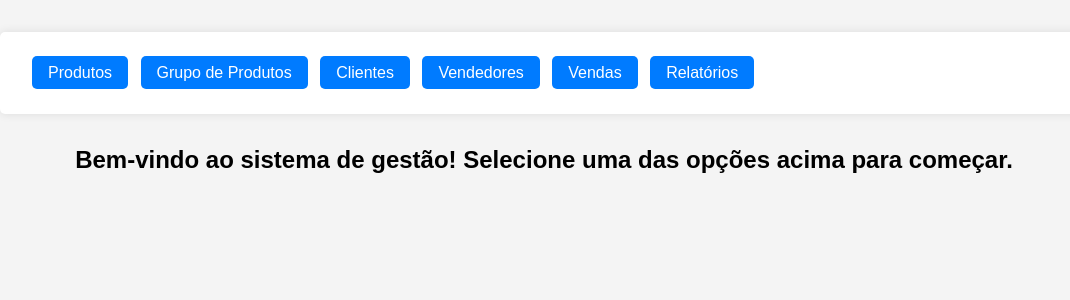
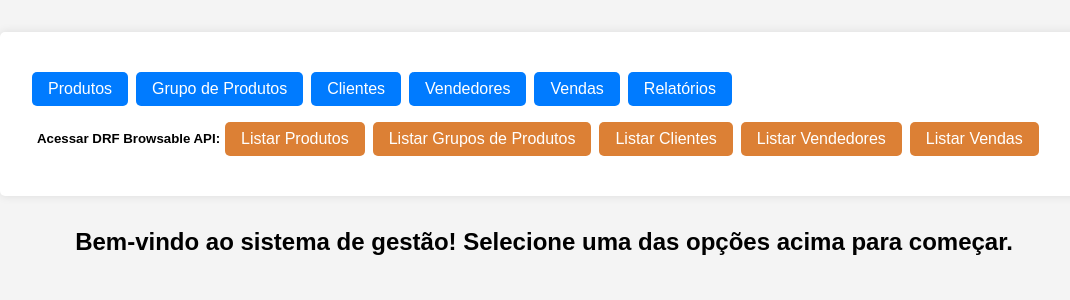
Before and after one commit to MrHoss/django-sales-project, a Django app: page / in a window 1280 px wide. Shown: the part 112-412 px from the top of the page, without its empty margins (96-1166 px from the left). Run offline with Django 5.2, Linux system fonts and the light colour scheme; parts of the project's set-up code (start-up, migrations or seed data) failed here and were passed over.

Commit message:
Adicionado rotas do DRF Browsable API ao index

```diff
--- a/clientes/urls.py
+++ b/clientes/urls.py
@@ -2,9 +2,13 @@ from django.urls import path, include
 from rest_framework.routers import DefaultRouter
 from .views import ClienteViewSet
 
+app_name = 'clientes'
+
+# Criação do router
 router = DefaultRouter()
-router.register(r'clientes', ClienteViewSet)
+router.register(r'clientes', ClienteViewSet, basename='clientes')
 
 urlpatterns = [
+    # Inclui todas as rotas definidas pelo router
     path('', include(router.urls)),
 ]
--- a/frontend/static/frontend/static/styles.css
+++ b/frontend/static/frontend/static/styles.css
@@ -101,3 +101,10 @@ th {
 .welcome-container{
     text-align: center;
 }
+.box{
+    display:flex;
+    flex-direction: row;
+    align-items: center;
+    min-height: 50px;
+    margin-bottom: 0;
+}
--- a/frontend/templates/frontend/index.html
+++ b/frontend/templates/frontend/index.html
@@ -14,6 +14,7 @@
         <h1>Página Inicial</h1>
     </div>
     <div class="container">
+        <div class="box">
             <a href="{% url 'produtos' %}" class="button">Produtos</a>
             <a href="{% url 'grupo_produto' %}" class="button">Grupo de Produtos</a>
             <a href="{% url 'clientes' %}" class="button">Clientes</a>
@@ -21,6 +22,15 @@
             <a href="{% url 'vendas' %}" class="button">Vendas</a>
             <a href="{% url 'relatorios' %}" class="button">Relatórios</a>
         </div>
+        <div class="box">
+            <h5 style="margin: 5px;">Acessar DRF Browsable API:</h5>
+            <a href="{% url 'produtos:produtos-list' %}" class="button" style="background-color: #dc8035;">Listar Produtos</a>
+            <a href="{% url 'grupo_produto:grupo_produto-list' %}" class="button" style="background-color: #dc8035;">Listar Grupos de Produtos</a>
+            <a href="{% url 'clientes:clientes-list' %}" class="button" style="background-color: #dc8035;">Listar Clientes</a>
+            <a href="{% url 'vendedores:vendedores-list' %}" class="button" style="background-color: #dc8035;">Listar Vendedores</a>
+            <a href="{% url 'vendas:vendas-list' %}" class="button" style="background-color: #dc8035;">Listar Vendas</a>
+        </div>
+    </div>
     <div class="welcome-container">
         <h2 class="welcome-message">Bem-vindo ao sistema de gestão! Selecione uma das opções acima para começar.</h2>
     </div>
--- a/grupo_produto/urls.py
+++ b/grupo_produto/urls.py
@@ -2,9 +2,13 @@ from django.urls import path, include
 from rest_framework.routers import DefaultRouter
 from .views import GrupoProdutoViewSet
 
+app_name = 'grupo_produto'
+
+# Criação do router
 router = DefaultRouter()
-router.register(r'grupo_produto', GrupoProdutoViewSet)
+router.register(r'grupo_produto', GrupoProdutoViewSet, basename='grupo_produto')
 
 urlpatterns = [
+    # Inclui todas as rotas definidas pelo router
     path('', include(router.urls)),
 ]
--- a/itens_venda/urls.py
+++ b/itens_venda/urls.py
@@ -2,9 +2,13 @@ from django.urls import path, include
 from rest_framework.routers import DefaultRouter
 from .views import ItemVendaViewSet
 
+app_name = 'itens_venda'
+
+# Criação do router
 router = DefaultRouter()
-router.register(r'itens-venda', ItemVendaViewSet)
+router.register(r'itens_venda', ItemVendaViewSet, basename='itens_venda')
 
 urlpatterns = [
+    # Inclui todas as rotas definidas pelo router
     path('', include(router.urls)),
 ]
--- a/produtos/urls.py
+++ b/produtos/urls.py
@@ -1,11 +1,14 @@
-# produtos/urls.py
 from django.urls import path, include
 from rest_framework.routers import DefaultRouter
 from .views import ProdutoViewSet
 
+app_name = 'produtos'
+
+# Criação do router
 router = DefaultRouter()
-router.register(r'produtos', ProdutoViewSet)
+router.register(r'produtos', ProdutoViewSet, basename='produtos')
 
 urlpatterns = [
+    # Inclui todas as rotas definidas pelo router
     path('', include(router.urls)),
 ]
--- a/relatorios/urls.py
+++ b/relatorios/urls.py
@@ -2,9 +2,13 @@ from django.urls import path, include
 from rest_framework.routers import DefaultRouter
 from .views import RelatorioViewSet
 
+app_name = 'relatorios'
+
+# Criação do router
 router = DefaultRouter()
 router.register(r'relatorios', RelatorioViewSet, basename='relatorios')
 
 urlpatterns = [
+    # Inclui todas as rotas definidas pelo router
     path('', include(router.urls)),
 ]
--- a/vendas/urls.py
+++ b/vendas/urls.py
@@ -2,9 +2,13 @@ from django.urls import path, include
 from rest_framework.routers import DefaultRouter
 from .views import VendaViewSet
 
+app_name = 'vendas'
+
+# Criação do router
 router = DefaultRouter()
-router.register(r'vendas', VendaViewSet)
+router.register(r'vendas', VendaViewSet, basename='vendas')
 
 urlpatterns = [
+    # Inclui todas as rotas definidas pelo router
     path('', include(router.urls)),
 ]
--- a/vendedores/urls.py
+++ b/vendedores/urls.py
@@ -2,9 +2,13 @@ from django.urls import path, include
 from rest_framework.routers import DefaultRouter
 from .views import VendedorViewSet
 
+app_name = 'vendedores'
+
+# Criação do router
 router = DefaultRouter()
-router.register(r'vendedores', VendedorViewSet)
+router.register(r'vendedores', VendedorViewSet, basename='vendedores')
 
 urlpatterns = [
+    # Inclui todas as rotas definidas pelo router
     path('', include(router.urls)),
 ]
```
Lines whose indentation alone changed are shown as unchanged.
